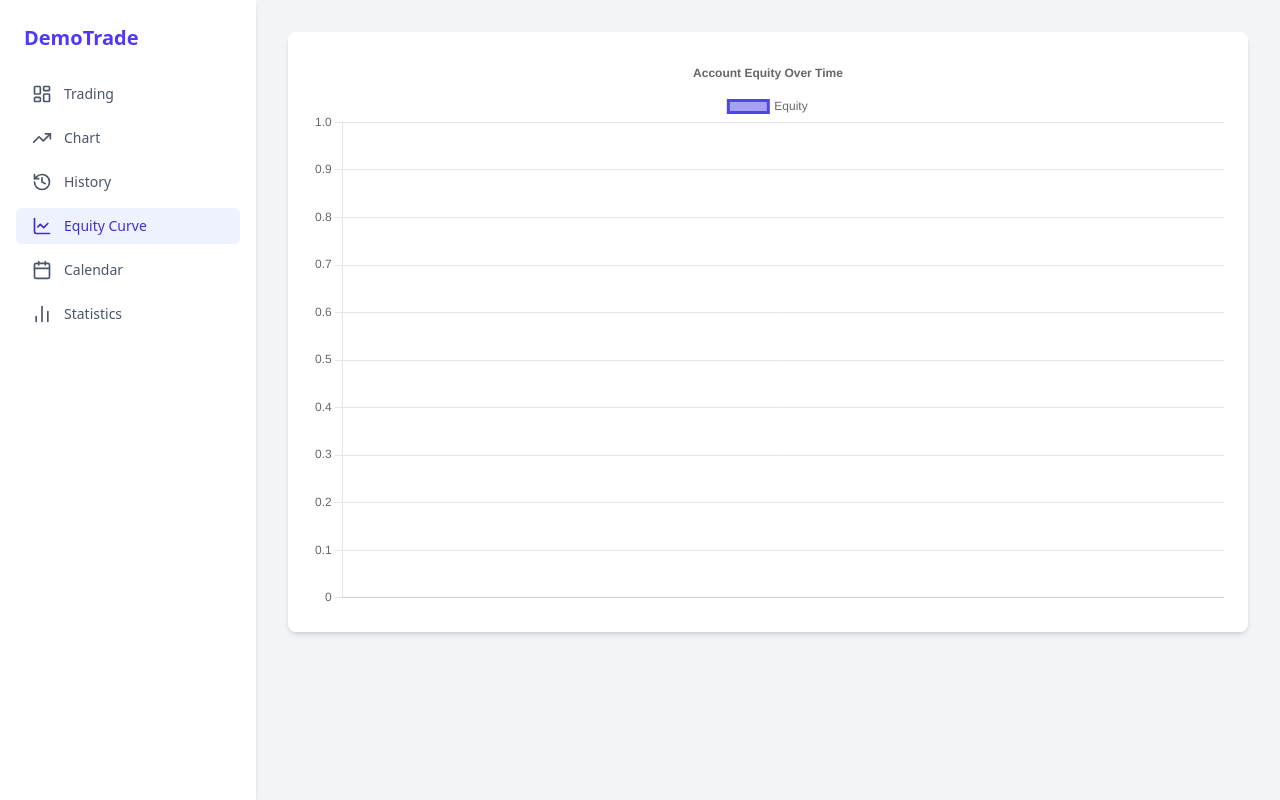
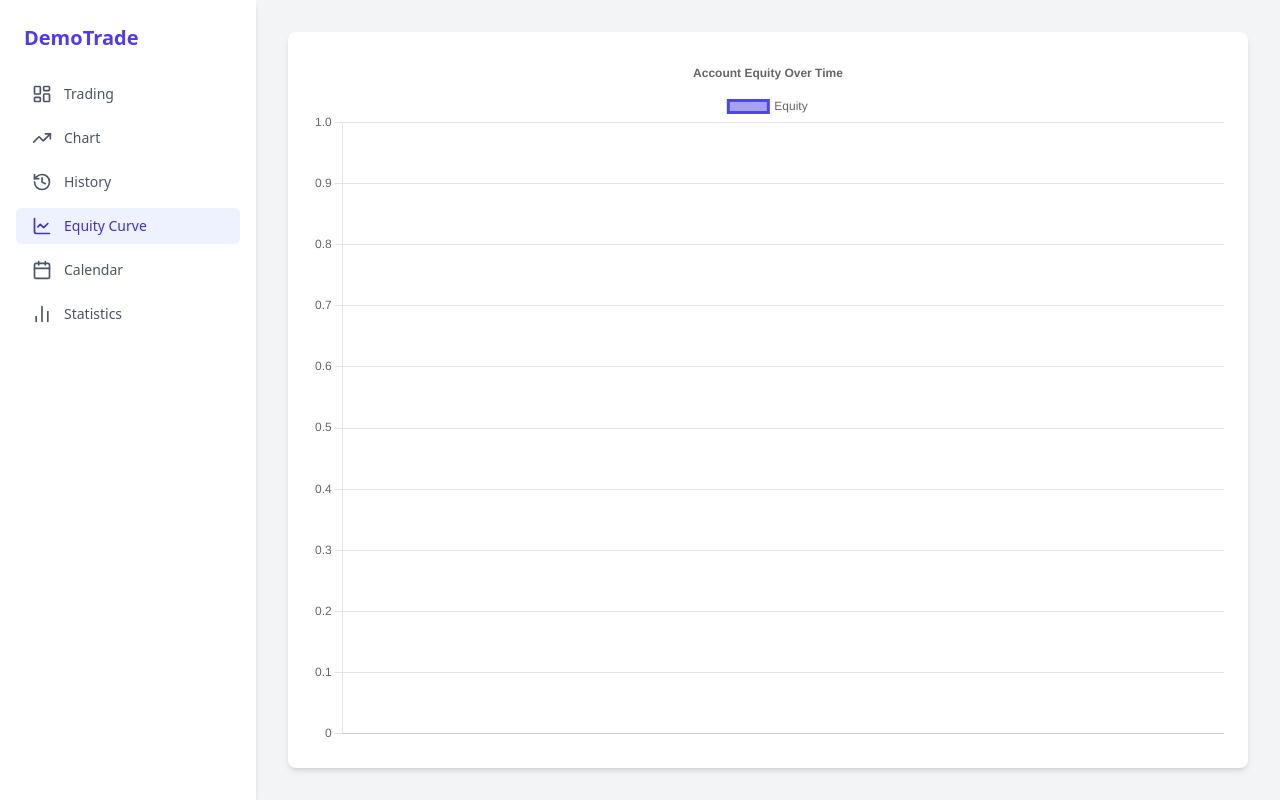
Before and after one commit to yuyuyuyu52/demoTrade, a React app in the folder frontend/: page /equity in a window 1280 px wide. Built offline with nearby package versions, Linux system fonts and the light colour scheme; no server answers; sample sign-in values are in the browser's storage; the HTML template or start-up script is replaced by a standard one.

Commit message:
feat: 调整 EquityCurve 组件的样式，确保图表在窗口调整时动态更新高度

```diff
--- a/frontend/src/pages/EquityCurve.jsx
+++ b/frontend/src/pages/EquityCurve.jsx
@@ -80,8 +80,10 @@ export default function EquityCurve() {
   };
 
   return (
-    <div className="bg-white p-6 rounded-lg shadow-md h-[600px]">
-      <Line options={options} data={data} />
+    <div className="bg-white p-6 rounded-lg shadow-md h-[calc(100vh-64px)] flex flex-col">
+      <div className="flex-grow relative">
+        <Line options={options} data={data} />
+      </div>
     </div>
   );
 }
```
